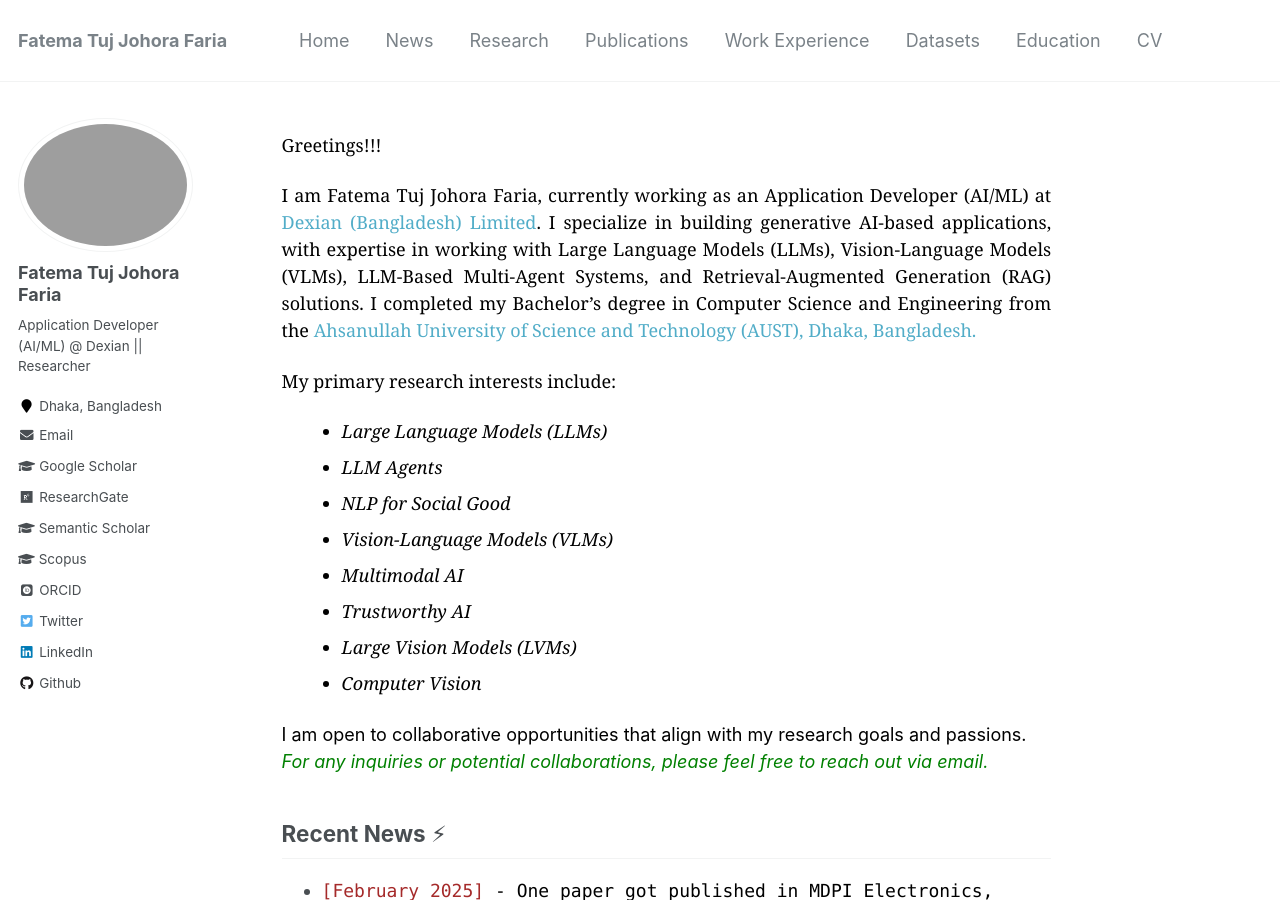
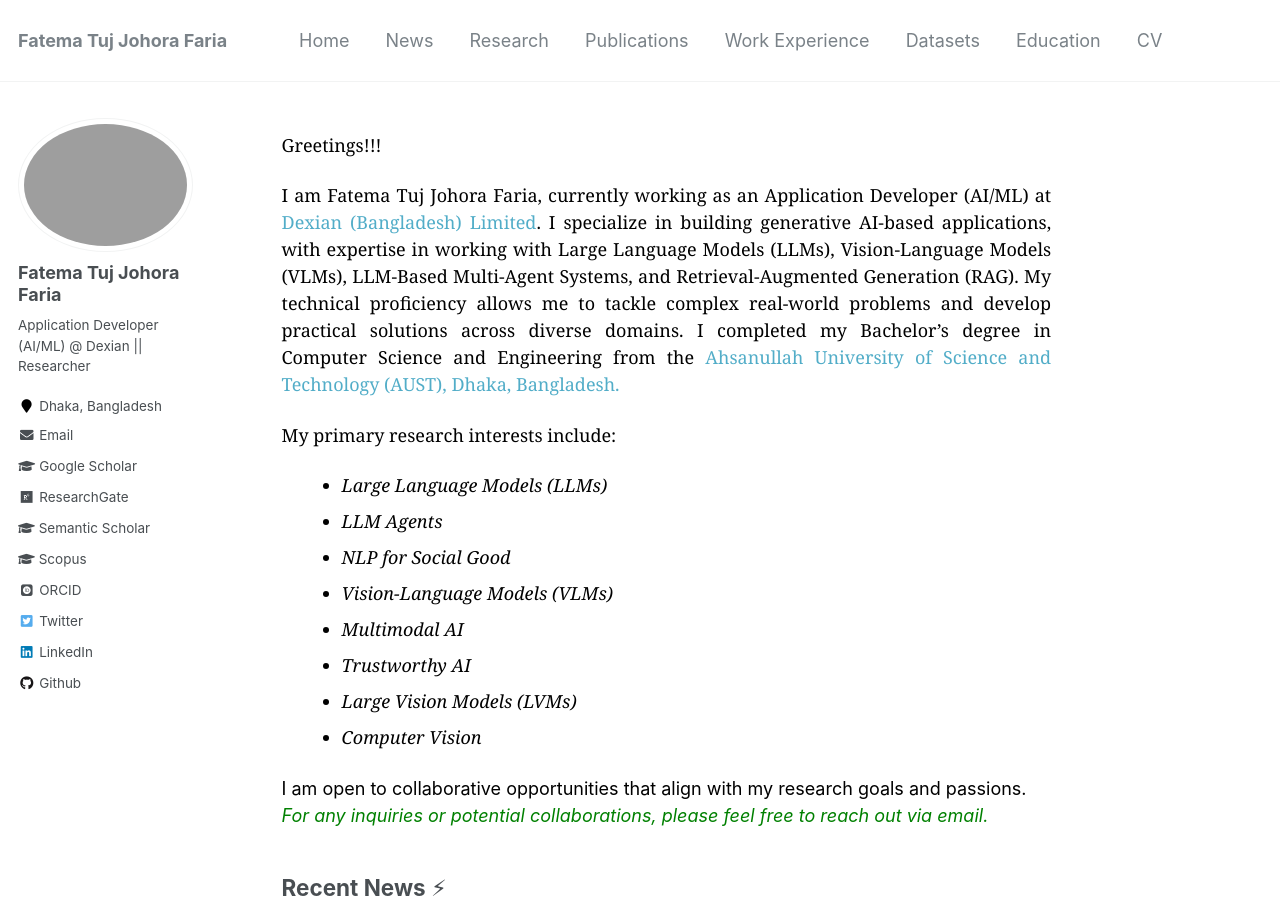
Before and after one commit to fatemafaria142/fatemafaria142.github.io, a Jekyll site: the page built from _pages/about.md, in a window 1280 px wide and 900 px high. Built offline with Jekyll 4.4.1, drawn with Linux system fonts in a browser that asks for light colours; some web fonts are replaced.

Commit message:
Update About

```diff
--- a/_pages/about.md
+++ b/_pages/about.md
@@ -11,7 +11,7 @@
 <span style="color:black; font-family:Georgia">Greetings!!!</span>
 
 
-<p style="text-align:justify; color:black; font-family:Georgia">I am  Fatema Tuj Johora Faria, currently working as an Application Developer (AI/ML) at <a href="https://www.linkedin.com/company/dexiansolutions/">Dexian (Bangladesh) Limited</a>. I specialize in building generative AI-based applications, with expertise in working with Large Language Models (LLMs), Vision-Language Models (VLMs), LLM-Based Multi-Agent Systems, and Retrieval-Augmented Generation (RAG) solutions. I completed my Bachelor’s degree in Computer Science and Engineering from the <a href="https://aust.edu/">Ahsanullah University of Science and Technology (AUST), Dhaka, Bangladesh.</a>
+<p style="text-align:justify; color:black; font-family:Georgia">I am  Fatema Tuj Johora Faria, currently working as an Application Developer (AI/ML) at <a href="https://www.linkedin.com/company/dexiansolutions/">Dexian (Bangladesh) Limited</a>. I specialize in building generative AI-based applications, with expertise in working with Large Language Models (LLMs), Vision-Language Models (VLMs), LLM-Based Multi-Agent Systems, and Retrieval-Augmented Generation (RAG). My technical proficiency allows me to tackle complex real-world problems and develop practical solutions across diverse domains. I completed my Bachelor’s degree in Computer Science and Engineering from the <a href="https://aust.edu/">Ahsanullah University of Science and Technology (AUST), Dhaka, Bangladesh.</a>
 </p>
 
 
```
